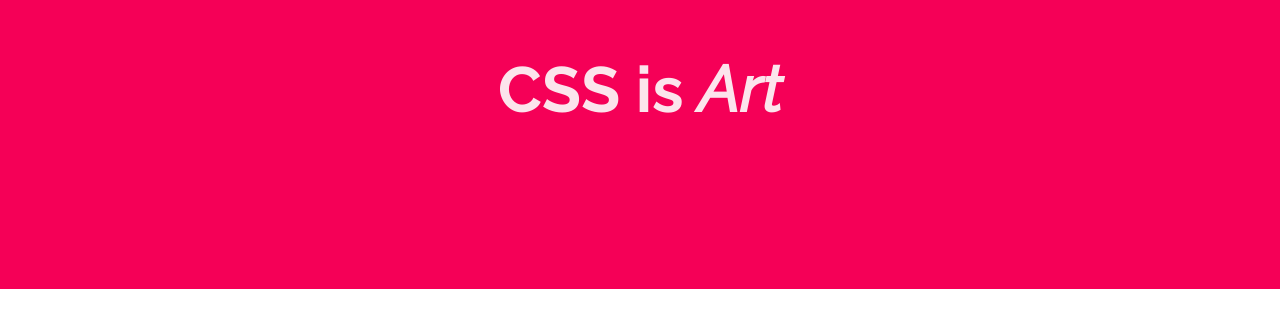
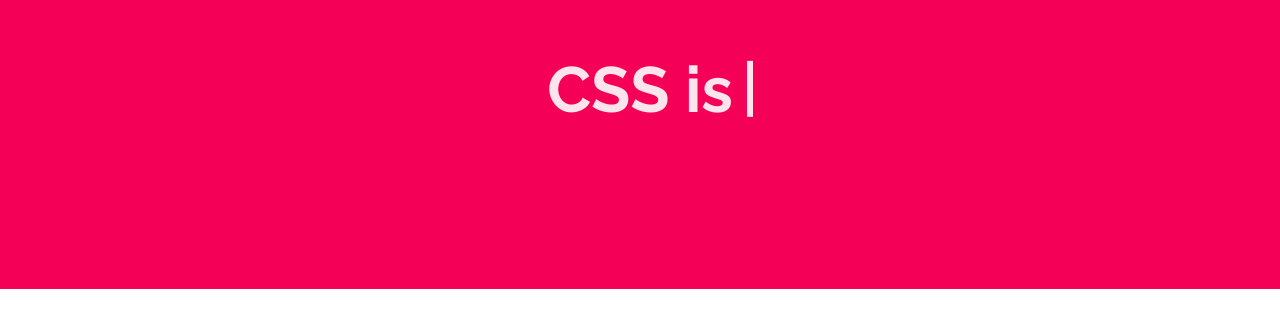
Before and after one commit to janKozie1/css-art, a React (Create React App) app: page / in a window 1280 px wide. Shown: the part 111-438 px from the top of the page. Built offline with nearby package versions, Linux system fonts and the light colour scheme.

Commit message:
Animated header with custom messages

```diff
--- a/src/components/Header/Header.js
+++ b/src/components/Header/Header.js
@@ -1,18 +1,42 @@
-import React, {useState, useEffect} from 'react'
+import React, { useState } from 'react'
+import { useInterval } from '../../logic/hooks'
 
 import * as S from './styledComponents'
 
 const Header = () => {
-    let randomTexts = ['Art','Style', 'Everything', 'Life', 'Power', 'Creation'];
-    let [randomText,setRandomText] = useState(randomTexts[0]);
-
+    let randomTexts = ['Art', 'Style', 'Beauty', 'Everything', 'Life', 'Power', 'Creation']
+    let [wordCounter, setWordCounter] = useState(0)
+    let [randomText, setRandomText] = useState(randomTexts[wordCounter])
+    let [visibleLetters, setVisibleLetters] = useState(randomTexts[wordCounter].length)
+    let [isChanging, setIsChanging] = useState(false)
+    let [bounce, setBounce] = useState(false)
+    useInterval(()=>{
+        setIsChanging(true)
+    },3000)
+    useInterval(() => {
+        if(!bounce){
+            setVisibleLetters(visibleLetters-1)
+            setRandomText(randomText.substring(0,visibleLetters))
+            if(!visibleLetters){
+                setBounce(true)
+                setWordCounter((wordCounter+1)%randomTexts.length)
+            }
+        }else{
+            setVisibleLetters(visibleLetters+1)
+            setRandomText(randomTexts[wordCounter].substring(0,visibleLetters))
+            if(visibleLetters===randomTexts[wordCounter].length){
+                setBounce(false);
+                setIsChanging(false)
+            }
+        }
+    },isChanging ? 200 : null)
     return (
         <S.Header>
-            <S.H1>CSS is
-                <S.Span> {randomText}</S.Span>
+            <S.H1 isChanging={isChanging}>
+                CSS is <S.Span>{randomText}</S.Span>
             </S.H1>
         </S.Header>
-     );
+    );
 }
 
 export default Header;
--- a/src/components/Header/styledComponents.js
+++ b/src/components/Header/styledComponents.js
@@ -1,19 +1,27 @@
-import styled, {keyframes} from 'styled-components'
+import styled, {keyframes, css} from 'styled-components'
 import {colors} from '../cssVariables'
 
 let blink = keyframes`
     0%{
         opacity:1;
     }
+
+    10%{
+        opacity:1;
+    }
+
     20%{
         opacity:0;
     }
-    60%{
+
+    70%{
         opacity:0;
     }
+
     80%{
         opacity:1;
     }
+
     100%{
         opacity:1;
     }
@@ -36,14 +44,18 @@ export let H1 = styled.h1`
         content:'';
         background:${colors.bright};
         width:6px;
-        height:80%;
+        height:75%;
         position:absolute;
         right:-20px;
         top:50%;
         transform:translateY(-50%);
-        animation:${blink} 1s linear infinite;
+        animation:none;
+        ${props => !props.isChanging && css`
+            animation:${blink} 1s linear infinite;
+        `}
+
     }
 `
 export let Span = styled.span`
-    font-style:italic;
+
 `
--- /dev/null
+++ b/src/logic/hooks.js
@@ -0,0 +1,21 @@
+import {useEffect, useRef } from 'react';
+
+export function useInterval(callback, delay){
+  const savedCallback = useRef();
+
+  // Remember the latest callback.
+  useEffect(() => {
+    savedCallback.current = callback;
+  }, [callback]);
+
+  // Set up the interval.
+  useEffect(() => {
+    function tick() {
+      savedCallback.current();
+    }
+    if (delay !== null) {
+      let id = setInterval(tick, delay);
+      return () => clearInterval(id);
+    }
+  }, [delay]);
+}
```
